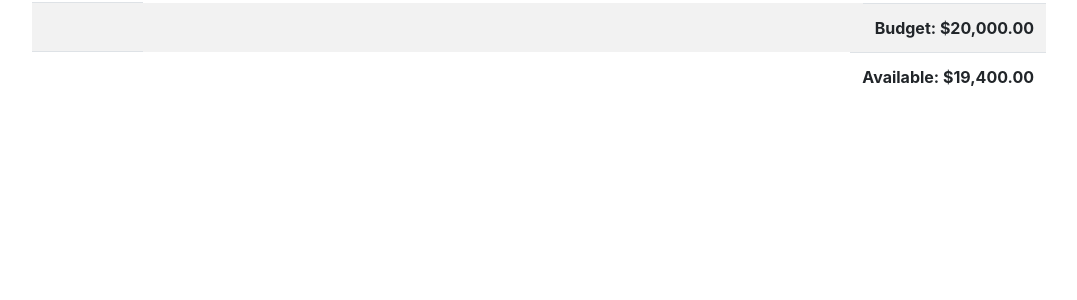
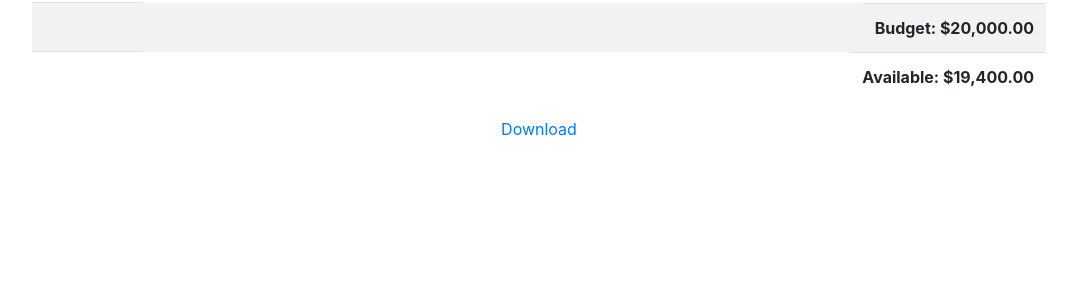
Before and after one commit to coole123/MiserMe, a Flask app: page / in a window 1280 px wide. Shown: the part 358-658 px from the top of the page, without its empty margins (101-1178 px from the left). Run offline with Flask 2, Linux system fonts and the light colour scheme; the visitor is signed in with stand-in values (Sample User, id 1); some libraries are stand-ins or nearby versions.

Commit message:
trying different approach to downloading csv file. finished code, development testing begins.

```diff
--- a/miserme/app.py
+++ b/miserme/app.py
@@ -1,4 +1,4 @@
-from flask import Flask, render_template, redirect, request, session
+from flask import Flask, render_template, redirect, request, session, Response
 from flask_session import Session
 import sqlite3
 from helpers import login_required, usd
@@ -361,13 +361,17 @@ def edit_added():
 def download():
     """ Allow the user to download a copy of the current expenses listed on the homepage """
 
-    c.execute("""
-    SELECT user_id FROM finances
-    WHERE user_id = :user_id;
-    """, {"user_id": session["user_id"]})
+    # c.execute(".headers on")
+    # c.execute(".mode csv")
+    # c.execute(".output miserme.csv")
+    # c.execute("SELECT * FROM finances WHERE user_id = :user_id", {"user_id": session["user_id"]})
+    # c.execute(".quit")
 
-    rows = c.fetchall()
-    current_user = rows[0][0]
+    c.execute("SELECT * FROM finances WHERE user_id = :user_id", {"user_id": session["user_id"]})
+    download_file = c.fetchall()
+
+    return Response(download_file, mimetype="text/csv")
+
 
 @app.route("/logout")
 def logout():
--- a/miserme/templates/index.html
+++ b/miserme/templates/index.html
@@ -59,4 +59,8 @@
 
     </table>
 </div>
+
+<div class="col-12">
+    <a href="/download">Download</a>
+</div>
 {% endblock %}
```
Also changed, not shown: miserme/templates/layout.html (line endings or trailing spaces).
